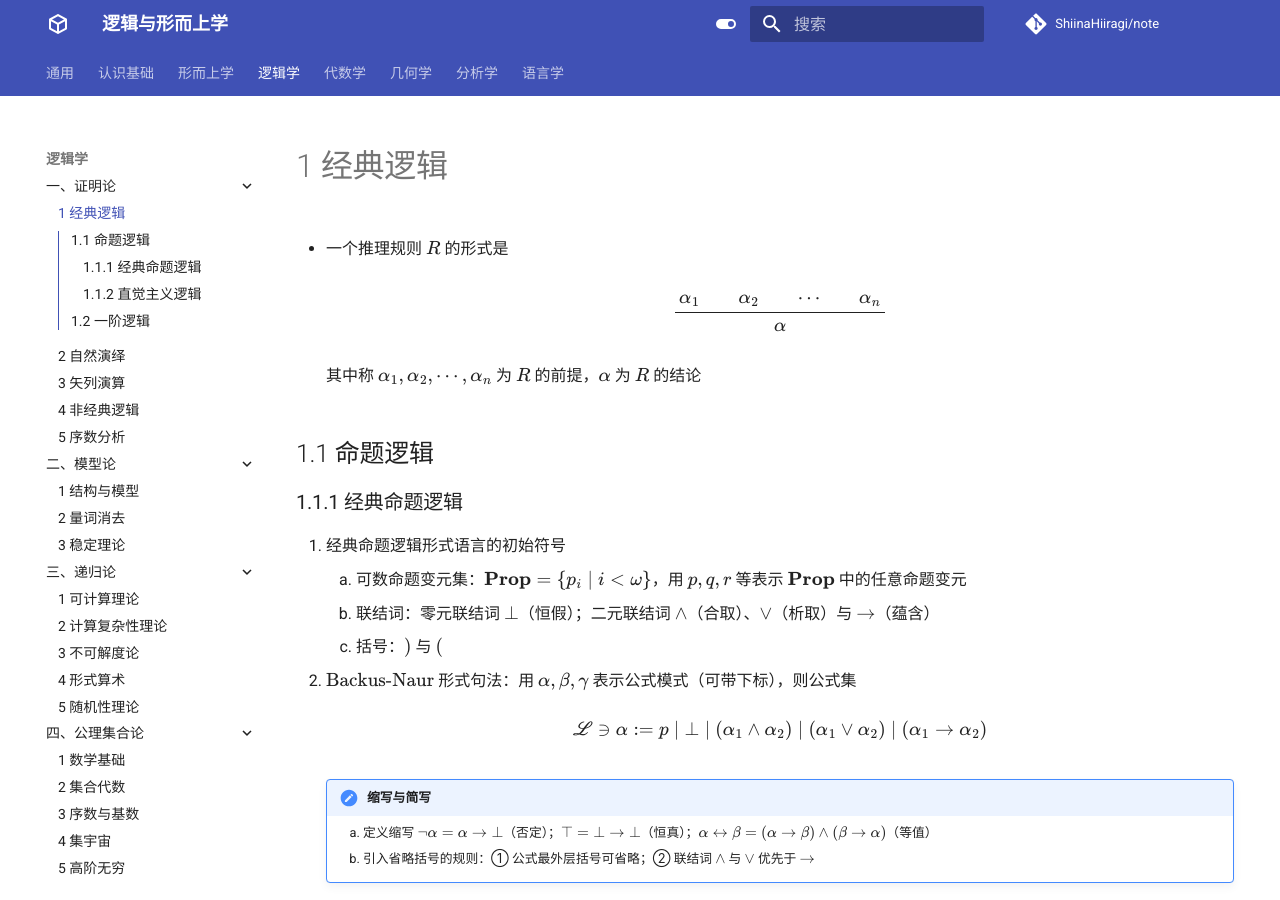
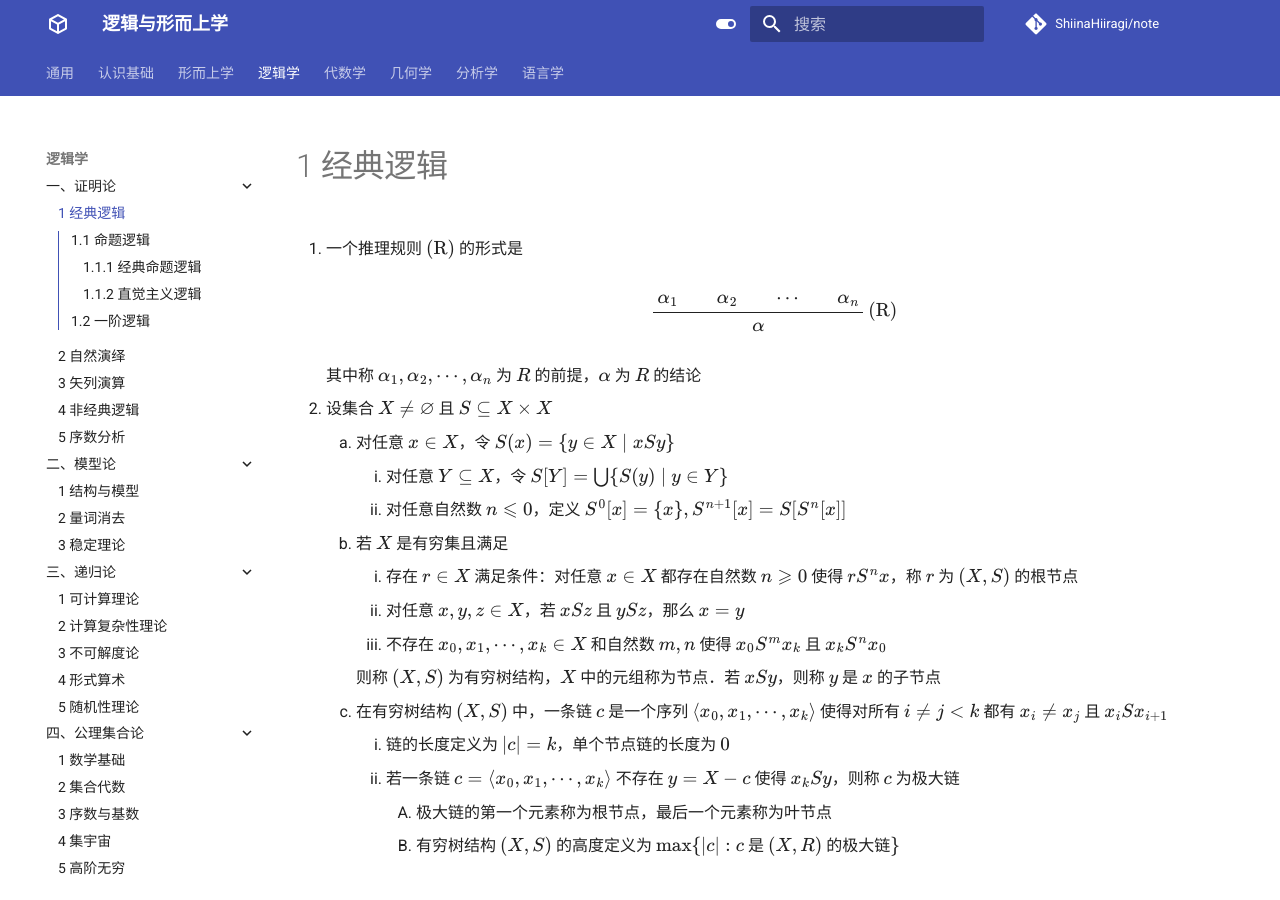
Before and after one commit to ShiinaHiiragi/note, an MkDocs documentation site: the page built from docs/logic/prf/cls.md, in a window 1280 px wide and 900 px high. Built offline with MkDocs 1.6.1 and Material for MkDocs 9.7.7, drawn with Linux system fonts in a browser that asks for light colours; comment, search, counter and statistics services are not loaded; some of the changed text lies outside the part shown.

Commit message:
change cls

```diff
--- a/docs/logic/prf/cls.md
+++ b/docs/logic/prf/cls.md
@@ -1,6 +1,6 @@
 # 1 经典逻辑
 
-- 一个推理规则 $R$ 的形式是
+1. 一个推理规则 $(\text{R})$ 的形式是
 
     $$
     \begin{prooftree}
@@ -8,11 +8,29 @@
     \AxiomC{$\alpha_2$}
     \AxiomC{$\cdots$}
     \AxiomC{$\alpha_n$}
+    \RightLabel{ (R)}
     \QuaternaryInfC{$\alpha$}
     \end{prooftree}
     $$
 
     其中称 $\alpha_1, \alpha_2, \cdots, \alpha_n$ 为 $R$ 的前提，$\alpha$ 为 $R$ 的结论
+
+2. 设集合 $X \neq \varnothing$ 且 $S\subseteq X\times X$
+    1. 对任意 $x\in X$，令 $S(x) = \{y\in X\mid xSy\}$
+        1. 对任意 $Y\subseteq X$，令 $S[Y] = \bigcup \{S(y) \mid y\in Y\}$
+        2. 对任意自然数 $n\leqslant 0$，定义 $S^0[x]=\{x\}, S^{n+1}[x] = S[S^n[x]]$
+    2. 若 $X$ 是有穷集且满足
+        1. 存在 $r\in X$ 满足条件：对任意 $x\in X$ 都存在自然数 $n\geqslant 0$ 使得 $rS^nx$，称 $r$ 为 $(X, S)$ 的根节点
+        2. 对任意 $x, y, z\in X$，若 $xSz$ 且 $ySz$，那么 $x=y$
+        3. 不存在 $x_0, x_1, \cdots, x_k \in X$ 和自然数 $m, n$ 使得 $x_0S^mx_k$ 且 $x_kS^nx_0$
+
+        则称 $(X, S)$ 为有穷树结构，$X$ 中的元组称为节点．若 $xSy$，则称 $y$ 是 $x$ 的子节点
+
+    3. 在有穷树结构 $(X, S)$ 中，一条链 $c$ 是一个序列 $\left<x_0, x_1, \cdots, x_k\right>$ 使得对所有 $i\neq j < k$ 都有 $x_i\neq x_j$ 且 $x_iSx_{i+1}$
+        1. 链的长度定义为 $|c|=k$，单个节点链的长度为 $0$
+        2. 若一条链 $c = \left<x_0, x_1, \cdots, x_k\right>$ 不存在 $y=X-c$ 使得 $x_kSy$，则称 $c$ 为极大链
+            1. 极大链的第一个元素称为根节点，最后一个元素称为叶节点
+            2. 有穷树结构 $(X, S)$ 的高度定义为 $\max\{\left|c\right|: c$ 是 $(X, R)$ 的极大链$\}$
 
 ## 1.1 命题逻辑
 ### 1.1.1 经典命题逻辑
@@ -112,7 +130,7 @@
         - 合取范式：形如 $\alpha=\gamma_1 \wedge \gamma_2 \wedge \cdots \wedge \gamma_k$ 的公式，其中每个 $\gamma_i$ 都形如 $\gamma_i=\beta_{i 1} \vee \beta_{i 2} \vee \cdots \vee \beta_{i n}$，且 $\beta_{i j}$ 是一个命题符号或命题符号的否定
         - 析取范式：$\alpha$ 形如 $\alpha=\gamma_1 \vee \gamma_2 \vee \cdots \vee \gamma_k$ 的公式，其中每个 $\gamma_i$ 都形如 $\gamma_i=\beta_{i 1} \wedge \beta_{i 2} \wedge \cdots \wedge \beta_{i n}$，且 $\beta_{i j}$ 是一个命题符号或命题符号的否定
 
-4. 经典命题逻辑的 $\text{Hilbert}$ 公理系统 $\mathbf{HK}$
+4. 经典命题逻辑的 $\text{Hilbert}$ 公理系统 $\mathbf{HK}$ 由公理与推理规则组成
     1. 公理：若将 $p_0, p_1, p_2$ 替换为模式字母 $\alpha, \beta, \gamma$，可去掉代入规则 $\text{sub}$，得到的系统与 $\mathbf{HK}$ 等价
         1. $\text{A}_1: p_0 \to (p_1 \to p_0)$
         2. $\text{A}_2: (p_0 \to (p_1 \to p_2)) \to ((p_0 \to p_1) \to (p_0 \to p_2))$
@@ -130,17 +148,7 @@
         1. 肯定前件规则：$\begin{prooftree} \AxiomC{\(\alpha \to \beta\)} \AxiomC{\(\alpha\)} \RightLabel{ (mp)} \BinaryInfC{\(\beta\)} \end{prooftree}$
         2. 代入规则：$\begin{prooftree} \AxiomC{\(\alpha\)} \RightLabel{ (sub)} \UnaryInfC{\(\sigma(\alpha)\)} \end{prooftree}$，其中 $\sigma$ 是任意代入
 
-    2. 令 $X \neq \varnothing$ 且 $S\subseteq X\times X$，对任意 $x\in X$，令 $S(x) = \{y\in X\mid xSy\}$．对任意 $Y\subseteq X$，令 $S[Y] = \bigcup \{S(y) \mid y\in Y\}$，对任意自然数 $n\leqslant 0$ 与 $x\in X$，定义 $S^0[x]=\{x\}, S^{n+1}[x] = S[S^n[x]]$
-        1. 若 $X$ 是有穷集且满足以下条件，则称 $(X, S)$ 为有穷树结构，$X$ 中的元组称为节点．若 $xSy$，则称 $y$ 是 $x$ 的子节点
-            1. 存在 $r\in X$ 满足条件：对任意 $x\in X$ 都存在自然数 $n\geqslant 0$ 使得 $rS^nx$，称 $r$ 为 $(X, S)$ 的根节点
-            2. 对任意 $x, y, z\in X$，若 $xSz$ 且 $ySz$，那么 $x=y$
-            3. 不存在 $x_0, x_1, \cdots, x_k \in X$ 和自然数 $m, n$ 使得 $x_0S^mx_k$ 且 $x_kS^nx_0$
-        2. 在有穷树结构 $(X, S)$ 中，一条链 $c$ 是一个序列 $\left<x_0, x_1, \cdots, x_k\right>$ 使得对所有 $i\neq j < k$ 都有 $x_i\neq x_j$ 且 $x_iSx_{i+1}$
-            1. 若一条链 $c = \left<x_0, x_1, \cdots, x_k\right>$ 不存在 $y=X-c$ 使得 $x_kSy$，则称 $c$ 为极大链
-            2. 极大链的第一个元素称为根节点，最后一个元素称为叶节点
-            3. 链的长度定义为 $|c|=k$，单个节点链的长度为 $0$
-            4. 有穷树结构 $(X, S)$ 的高度定义为 $\max\{\left|c\right|: c$ 是 $(X, R)$ 的极大链$\}$
-    3. 在 $\mathbf{HK}$ 中，从公式集 $\Gamma$ 到公式 $\alpha$ 的一个推导是由公式组成的以 $\alpha$ 为根节点的有穷树结构 $\mathcal D$，其中每个节点满足
+    2. 在 $\mathbf{HK}$ 中，从公式集 $\Gamma$ 到公式 $\alpha$ 的一个推导是由公式组成的以 $\alpha$ 为根节点的有穷树结构 $\mathcal D$，其中每个节点满足
         1. $\gamma$ 是公理或 $\gamma \in \Gamma$
         2. $\gamma$ 是从子节点 $\beta$ 和 $\beta \to \gamma$ 运用规则 $\text{mp}$ 得到的
         3. $\gamma$ 是从子节点 $\beta$ 利用规则 $\text{sub}$ 得到的，其中 $\beta$ 是公理
@@ -597,10 +606,11 @@
 
         设指派 $\overline a = \left<a_i\right>_{i\in \lambda}$，此时也可将满足关系记作 $\mathfrak A \vDash \alpha[\overline a]$ 或 $\mathfrak A \vDash \alpha(\overline b)$，称 $\mathfrak A$ 满足 $\alpha[\overline a]$、$\alpha[\overline a]$ 在 $\mathfrak A$ 中为真或 $\overline a$ 在 $\mathfrak A$ 中实现了 $\alpha$
 
-        1. 对任意公式集 $\Sigma$，若对所有 $\alpha \in \Sigma$ 都有 $\mathfrak M \vDash \alpha$，则记作 $\mathfrak M \vDash \Sigma$
-        2. 如果公式（包括语句）$\alpha$ 有对于结构 $\mathfrak A$ 中的任意指派 $\sigma$ 都有 $(\mathfrak A, \sigma) \vDash \alpha$，则称 $\alpha$ 在 $\mathfrak A$ 上有效，记作 $\mathfrak A \vDash \alpha$
-        3. 若 $\Sigma$ 是一个语句集，且对任意 $\alpha \in \Sigma$ 都有 $\mathfrak A \vDash \alpha$，则记作 $\mathfrak A \vDash \Sigma$
-        4. 如果语句 $\alpha$ 有对于任意结构 $\mathfrak A$ 都有 $\mathfrak A \vDash \alpha$，则称语句 $\alpha$ 有效，记作 $\vDash_1 \alpha$，设一阶逻辑 $\mathbf{FOL} = \{\alpha \in \mathcal F(S) \mid \vDash_1 \alpha\}$
+        1. 如果公式（包括语句）$\alpha$ 有对于结构 $\mathfrak A$ 中的任意指派 $\sigma$ 都有 $(\mathfrak A, \sigma) \vDash \alpha$，则称 $\alpha$ 在 $\mathfrak A$ 上有效，记作 $\mathfrak A \vDash \alpha$
+        2. 设 $\Sigma$ 是一个公式集
+            1. 若对所有 $\alpha \in \Sigma$ 都有 $\mathfrak M \vDash \alpha$，则记作 $\mathfrak M \vDash \Sigma$
+            2. 若 $\Sigma$ 是语句集，且对任意 $\alpha \in \Sigma$ 都有 $\mathfrak A \vDash \alpha$，则记作 $\mathfrak A \vDash \Sigma$
+        3. 如果语句 $\alpha$ 有对于任意结构 $\mathfrak A$ 都有 $\mathfrak A \vDash \alpha$，则称语句 $\alpha$ 有效，记作 $\vDash_1 \alpha$，设一阶逻辑 $\mathbf{FOL} = \{\alpha \in \mathcal F(S) \mid \vDash_1 \alpha\}$
 
             !!! note "有效式"
                 以下语句都是有效的
@@ -612,9 +622,9 @@
                 5. $\forall x \ (\alpha \to \beta) \to (\alpha \to \forall x\beta), x\notin \mathrm{FV}(\alpha)$
                 6. $\forall x\alpha \to \alpha(t/x)$
 
-    4. 设 $\alpha$ 是一个公式，$\Sigma$ 是一个公式集，如果对任意模型 $\mathfrak M$ 都有 $\mathfrak M \vDash \Sigma$ 蕴含 $\mathfrak M \vDash \alpha$，则称 $\alpha$ 是 $\Sigma$ 的语义后承，或称 $\Sigma$ 语义蕴含 $\alpha$，记作 $\Sigma \vDash \alpha$
-        1. 对于公式集 $\Sigma$，如果存在模型 $\mathfrak M$ 使得 $\mathfrak M \vDash \Sigma$，则称 $\Sigma$ 可满足
-            1. 对于公式 $\alpha$，如果 $\{\alpha\}$ 可满足，则称 $\alpha$ 可满足
+    4. 设 $\alpha$ 是一个公式，$\Sigma$ 是一个公式集
+        1. 若对任意模型 $\mathfrak M$ 都有 $\mathfrak M \vDash \Sigma$ 蕴含 $\mathfrak M \vDash \alpha$，则称 $\alpha$ 是 $\Sigma$ 的语义后承，或称 $\Sigma$ 语义蕴含 $\alpha$，记作 $\Sigma \vDash \alpha$
+            1. 对于公式集 $\Sigma$，如果存在模型 $\mathfrak M$ 使得 $\mathfrak M \vDash \Sigma$，则称 $\Sigma$ 可满足．易知对于公式 $\alpha$，如果 $\{\alpha\}$ 可满足，则称 $\alpha$ 可满足
             2. 对任意公式集 $\Sigma \cup \{\alpha\}$，$\Sigma \vDash \alpha$ 当且仅当 $\Sigma \cup \{\neg \alpha\}$ 不可满足
         2. 令 $\mathfrak M_1 = (\mathfrak A_1, \sigma), \mathfrak M_2 = (\mathfrak A_2, \sigma)$ 分别是 $S_1-$结构和 $S_2-$结构上的模型，其中 $\mathfrak A_1$ 与 $\mathfrak A_2$ 有相同论域 $A$，令 $S = S_1 \cap S_2$
             1. 对任意项 $s\in \mathcal T(S)$，$s^{\mathfrak M_1} = s^{\mathfrak M_2}$
@@ -623,29 +633,29 @@
             1. 对任意项 $s$ 都有 $s(\overline t/\overline x)^{\mathfrak M} = s^{\mathfrak M'}$
             2. 对任意公式 $\alpha$，$\mathfrak M \vDash \alpha(\overline t/\overline x)$ 当且仅当 $\mathfrak M' \vDash \alpha$
 
-5. 公理系统 $\mathbf H_1$
-    1. 公理模式与推理规则
-        1. 公理模式
-            1. $\text{A}_1:$ 任意经典命题逻辑重言式一阶代入特例
-            2. $\text{A}_2: \forall x\alpha \leftrightarrow \neg \exists x \neg \alpha$
-            3. $\text{A}_3: \forall x \ (\alpha \to \beta) \to (\forall x\alpha \to \forall x \beta)$
-            4. $\text{A}_4: \alpha \to \forall x\alpha, x\notin \mathrm{FV}(\alpha)$
-            5. $\text{A}_5: \forall x\alpha \to \alpha(t/x)$
-        2. 推理规则
+5. 公理系统 $\mathbf H_1$ 由公理模式与推理规则组成
+    1. 公理模式
+        1. $\text{A}_1:$ 任意经典命题逻辑重言式一阶代入特例
+        2. $\text{A}_2: \forall x\alpha \leftrightarrow \neg \exists x \neg \alpha$
+        3. $\text{A}_3: \forall x \ (\alpha \to \beta) \to (\forall x\alpha \to \forall x \beta)$
+        4. $\text{A}_4: \alpha \to \forall x\alpha, x\notin \mathrm{FV}(\alpha)$
+        5. $\text{A}_5: \forall x\alpha \to \alpha(t/x)$
 
-            $$
-            \begin{prooftree}
-            \AxiomC{$\alpha$}
-            \AxiomC{$\alpha \to \beta$}
-            \RightLabel{ (mp)}
-            \BinaryInfC{$\beta$}
-            \end{prooftree} \quad
-            \begin{prooftree}
-            \AxiomC{$\alpha$}
-            \RightLabel{ (gen)}
-            \UnaryInfC{$\forall x\alpha$}
-            \end{prooftree}
-            $$
+        推理规则
+
+        $$
+        \begin{prooftree}
+        \AxiomC{$\alpha$}
+        \AxiomC{$\alpha \to \beta$}
+        \RightLabel{ (mp)}
+        \BinaryInfC{$\beta$}
+        \end{prooftree} \quad
+        \begin{prooftree}
+        \AxiomC{$\alpha$}
+        \RightLabel{ (gen)}
+        \UnaryInfC{$\forall x\alpha$}
+        \end{prooftree}
+        $$
 
     2. 在 $\mathbf{H}_1$ 中的推导是由公式组成的有穷树结构 $\mathcal D$．用 $\mathcal D, \mathcal E$ 表示推导，记号 $\begin{prooftree} \AxiomC{\(\mathcal D\)} \noLine \UnaryInfC{\(\varphi\)} \end{prooftree}$ 表示 $\mathcal D$ 是以 $\varphi$ 为根节点的推导
         1. 每个节点 $\gamma$ 要么是公理，要么是从子节点运用规则 $\text{mp}$ 或 $\text{gen}$ 得到的．对于 $\mathrm{gen}$ 规则，需要保证以公式 $\alpha$ 为根节点的推导使用到的假设 $\Sigma_0$ 中不自由出现 $x$
```
Also changed, not shown: other parts of docs/logic/prf/cls.md (+5 -4 lines).
